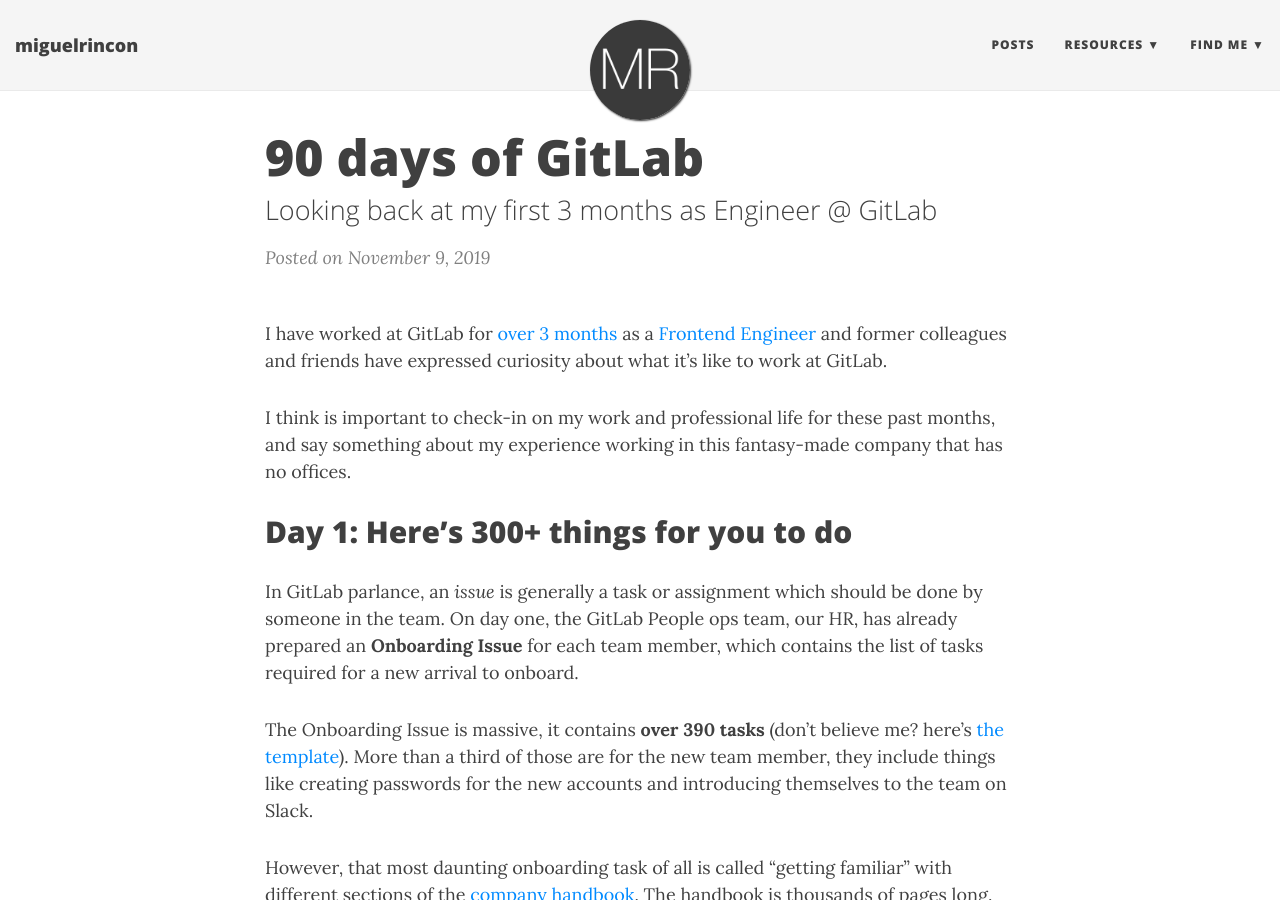
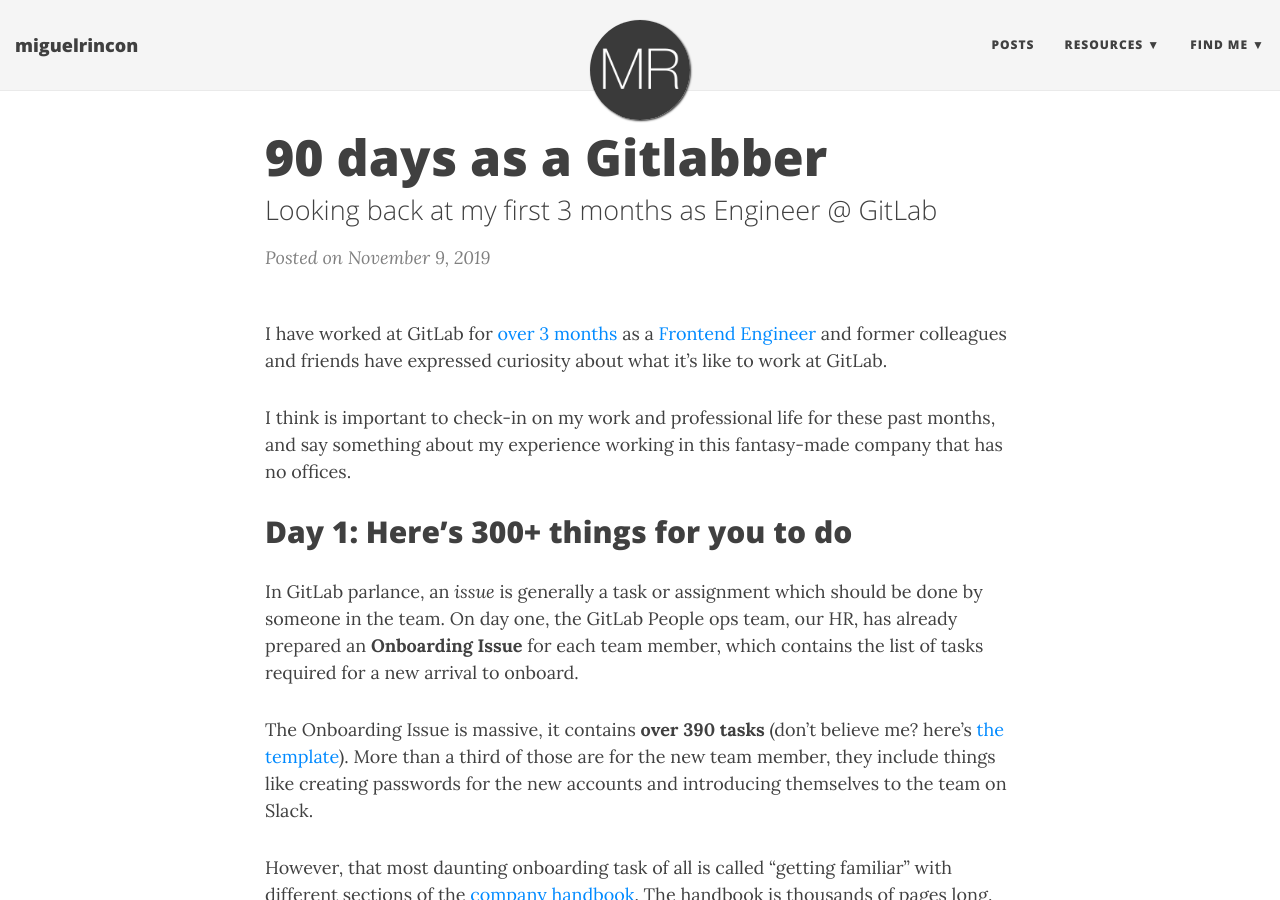
Before and after one commit to miguelrincon/miguelrincon.github.io, a Jekyll site: the page built from _posts/2019-11-09-gitlab-three-months.md, in a window 1280 px wide and 900 px high. Built offline with Jekyll 4.4.1, drawn with Linux system fonts in a browser that asks for light colours.

Commit message:
Change title

```diff
--- a/_posts/2019-11-09-gitlab-three-months.md
+++ b/_posts/2019-11-09-gitlab-three-months.md
@@ -1,7 +1,7 @@
 ---
 layout: post
 page-title: My first 3 months in GitLab
-title: 90 days of GitLab
+title: 90 days as a Gitlabber
 subtitle: Looking back at my first 3 months as Engineer @ GitLab
 ---
 
```
